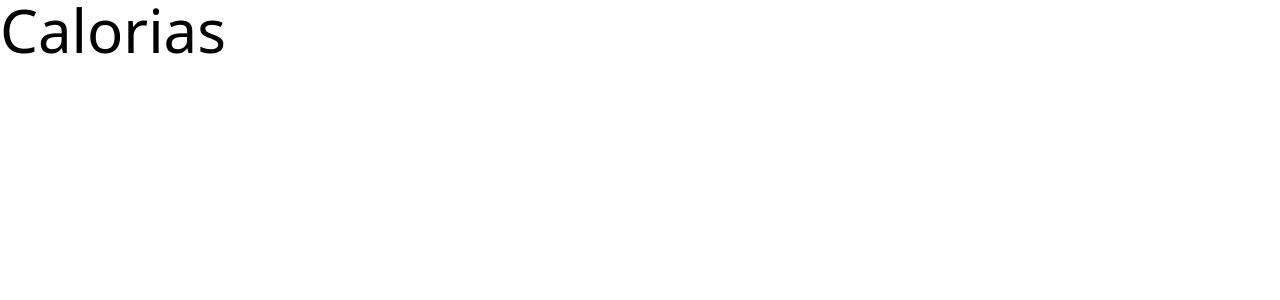
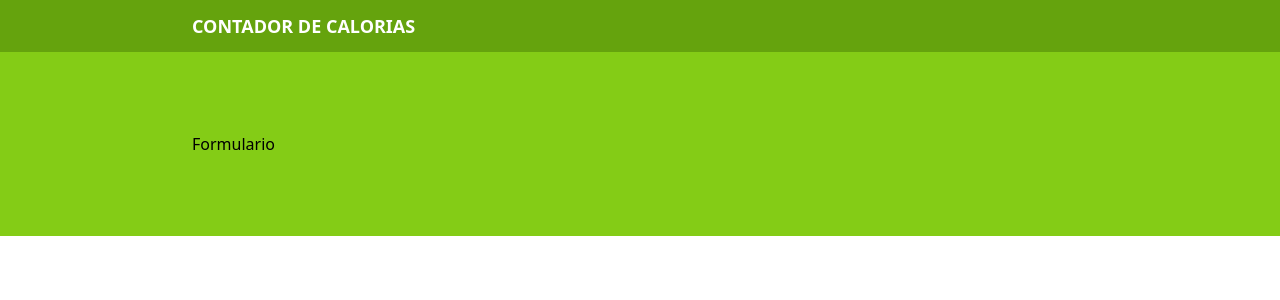
Before and after one commit to BryanGallo/Contador-Calorias-TS, a React (Vite) app: page / in a window 1280 px wide. Shown: the top 300 px of the page. Built offline with nearby package versions, Linux system fonts and the light colour scheme.

Commit message:
Extructura y componente Form

```diff
--- a/src/App.tsx
+++ b/src/App.tsx
@@ -1,7 +1,19 @@
+import Form from "./components/Form";
 function App() {
     return (
         <>
-            <h1 className="text-6xl">Calorias</h1>
+            <header className="bg-lime-600 py-3">
+                <div className="max-w-4xl mx-auto flex justify-between">
+                    <h1 className="text-center text-lg font-bold text-white uppercase">
+                        Contador de Calorias
+                    </h1>
+                </div>
+            </header>
+            <section className="bg-lime-500 py-20 px-5">
+                <div className="max-w-4xl mx-auto">
+                    <Form />
+                </div>
+            </section>
         </>
     );
 }
--- /dev/null
+++ b/src/components/Form.tsx
@@ -0,0 +1,9 @@
+function Form() {
+    return (
+        <div>
+            <p>Formulario</p>
+        </div>
+    );
+}
+
+export default Form;
```
